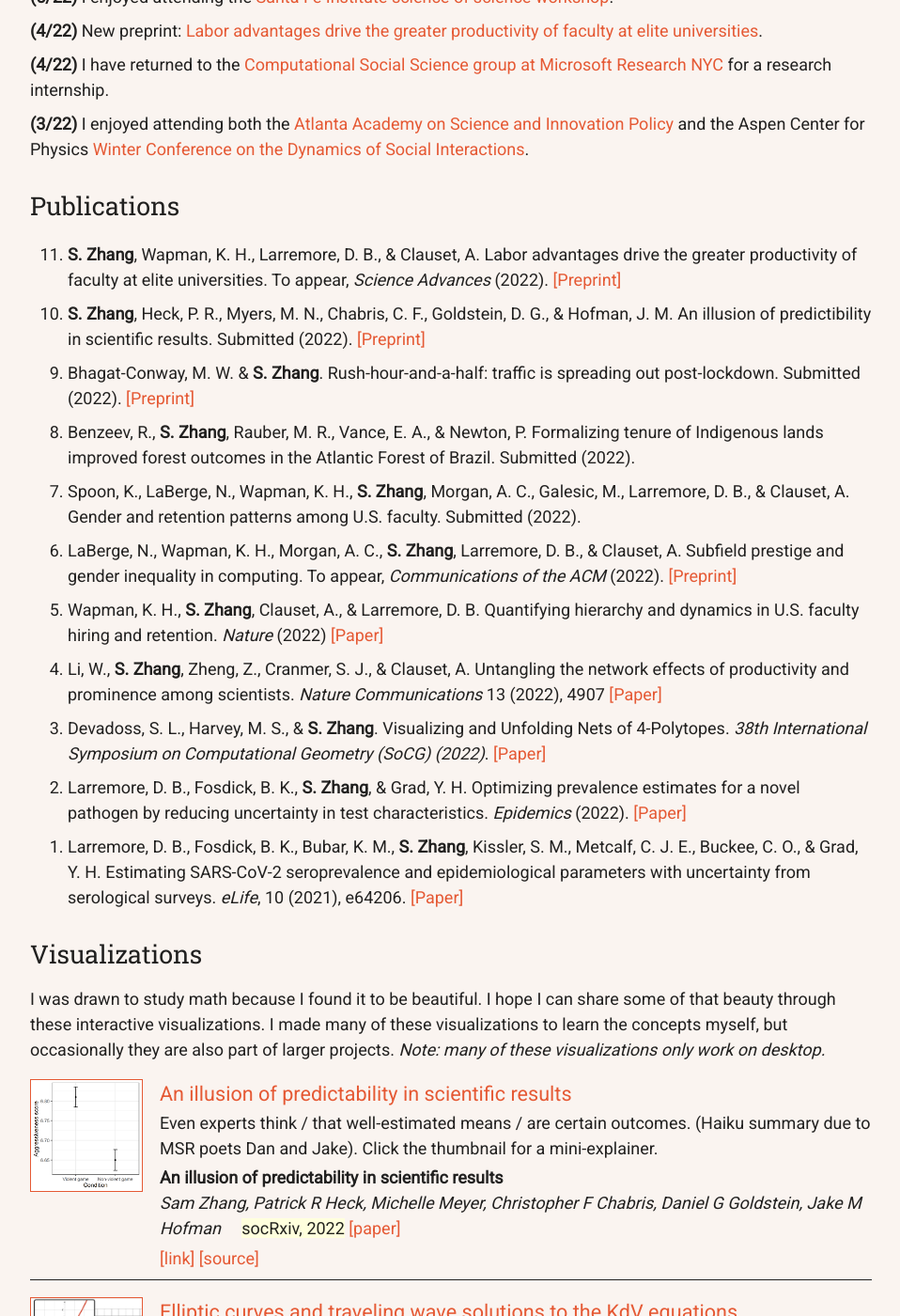
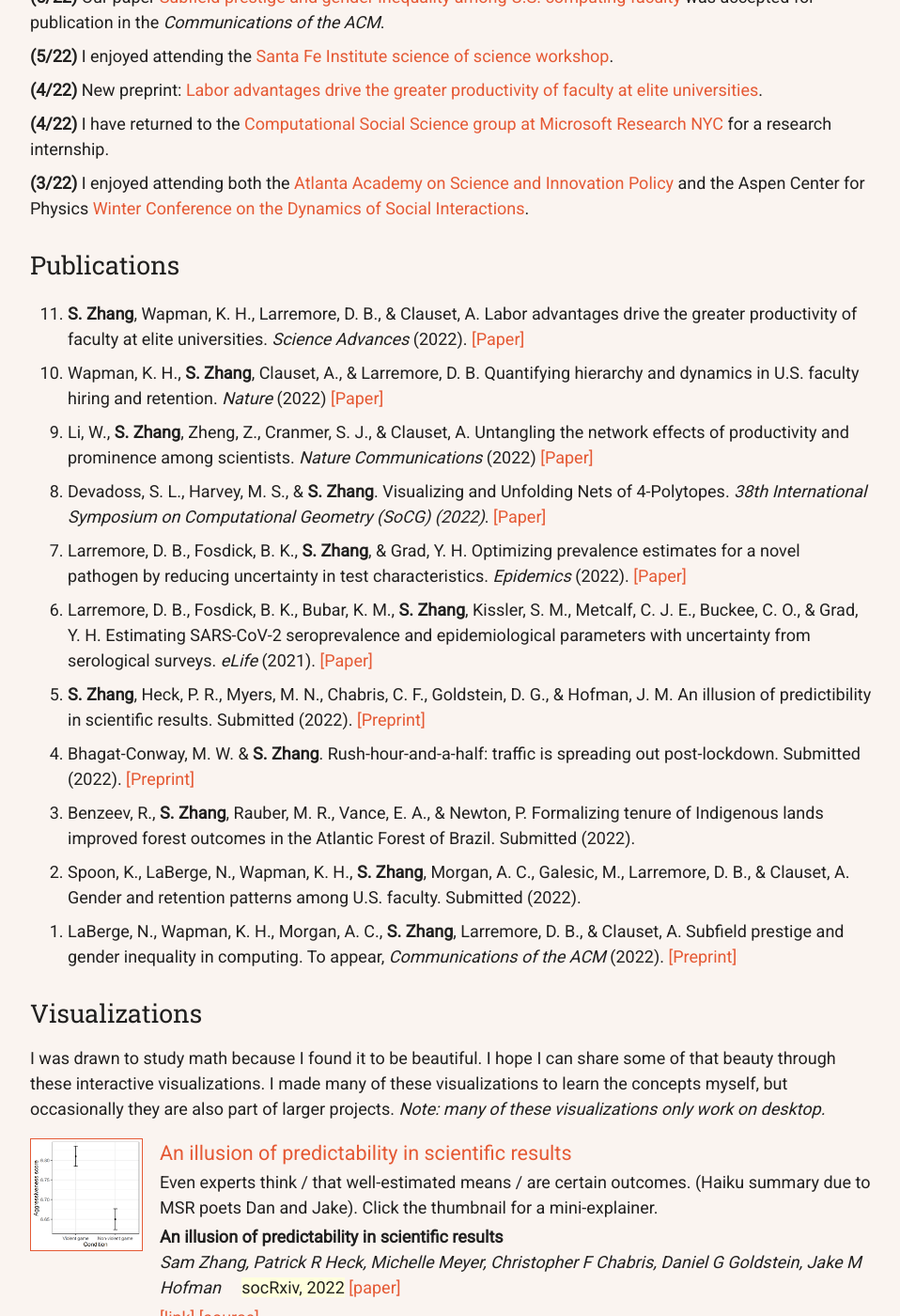
Before and after one commit to samzhang111/samzhang111.github.io, a Jekyll site: the page built from index.html, in a window 1280 px wide and 1400 px high, scrolled down 1580 px. Shown: the whole window at 94% size, without its empty margins (160-1118 px from the left). Built offline with Jekyll 4.4.1, drawn with Linux system fonts in a browser that asks for light colours; nearby versions of some CDN libraries; some of the changed lines change nothing that is shown; some of the changed text lies outside the part shown.

Commit message:
labor paper published

```diff
--- a/index.html
+++ b/index.html
@@ -53,10 +53,11 @@ layout: default
 <div id='recent' class="vertical-section">
           <div class="sectitle">Recent news</div>
           <ul>
+              <li> <b>(11/22)</b> New paper: <a target="_blank" href="https://www.science.org/doi/10.1126/sciadv.abq7056">Labor advantages drive the greater productivity of faculty at elite universities</a> in <em>Science Advances</em>. (<a target="_blank" href="https://fediscience.org/@sz/109366855008352628">Mastodon thread</a>, <a target="_blank" href="https://twitter.com/_szhang/status/1593712551660990465">twitter thread</a>).</li>
               <li> <b>(10/22)</b> Wrapped up a fantastic five-week residency in San Francisco with <a href="https://hrdag.org" target="_blank">HRDAG</a>. See our <a target="_blank" href="https://hrdag.org/tech-notes/implementing-lcmcr-in-stan.html">technical note about implementing LCMCR in Stan</a>.</li>
-              <li> <b>(9/22)</b> New paper: <a target="_blank_" href="https://www.nature.com/articles/s41586-022-05222-x">Quantifying hierarchy and dynamics in US faculty hiring and retention</a>, now published in <em>Nature</em>. (<a target="_blank" href="https://twitter.com/hneutr/status/1572632655421919232">Hunter's twitter thread</a>; <a target="_blank" href="https://www.nature.com/articles/d41586-022-02998-w"><em>Nature</em> news article</a>).</li>
+              <li> <b>(9/22)</b> New paper: <a target="_blank" href="https://www.nature.com/articles/s41586-022-05222-x">Quantifying hierarchy and dynamics in US faculty hiring and retention</a> in <em>Nature</em>. (<a target="_blank" href="https://twitter.com/hneutr/status/1572632655421919232">Hunter's twitter thread</a>; <a target="_blank" href="https://www.nature.com/articles/d41586-022-02998-w"><em>Nature</em> news article</a>).</li>
               <li> <b>(9/22)</b> New preprint: <a href="https://osf.io/6khsj/" target="_blank">Rush hour-and-a-half: traffic is spreading out post-lockdown</a> (<a href="https://twitter.com/mattwigway/status/1565737494192209920" target="_blank">Matt's twitter thread</a>).</li>
-              <li> <b>(8/22)</b> New paper: <a href="https://www.nature.com/articles/s41467-022-32604-6" target="_blank">Untangling the network effects of productivity and prominence among scientists</a>, now published in <em>Nature Communications</em> (<a href="https://twitter.com/aaronclauset/status/1561758438564429824" target="_blank">Aaron's twitter summary</a>).</li>
+              <li> <b>(8/22)</b> New paper: <a href="https://www.nature.com/articles/s41467-022-32604-6" target="_blank">Untangling the network effects of productivity and prominence among scientists</a> in <em>Nature Communications</em> (<a href="https://twitter.com/aaronclauset/status/1561758438564429824" target="_blank">Aaron's twitter summary</a>).</li>
               <li> <b>(7/22)</b> I participated in the <a href="https://www.santafe.edu/engage/learn/programs/complexity-gains-international-summer-school" target="_blank">SFI Complexity-GAINs International Summer School</a> in Vienna.</li>
               <li> <b>(6/22)</b> Passed my comps!</li>
               <li> <b>(6/22)</b> Gave a talk and a poster at <a href="https://www.icssi.org/" target="_blank">the International Conference on the Science of Science & Innovation</a> in DC and a talk at <a href="https://www.inf.fu-berlin.de/inst/ag-ti/socg22/program.html" target="_blank">the SoCG media exposition</a> virtually in Berlin (<a href="https://drops.dagstuhl.de/opus/volltexte/2022/16075/pdf/LIPIcs-SoCG-2022-67.pdf" target="_blank">link to SoCG paper</a>).</li>
@@ -75,7 +76,18 @@ layout: default
 
         <ol class="bibliography" reversed>
 
-            <li><span id="zhang2022labor"><b>S. Zhang</b>, Wapman, K. H., Larremore, D. B., &amp; Clauset, A. Labor advantages drive the greater productivity of faculty at elite universities. To appear, <em>Science Advances</em> (2022). <a target="_blank" href="https://arxiv.org/abs/2204.05989">[Preprint]</a></span></li>
+
+<li><span id="zhang2022labor"><b>S. Zhang</b>, Wapman, K. H., Larremore, D. B., &amp; Clauset, A. Labor advantages drive the greater productivity of faculty at elite universities. <em>Science Advances</em> (2022). <a target="_blank" href="https://www.science.org/doi/10.1126/sciadv.abq7056">[Paper]</a></span></li>
+
+<li><span id="wapman2022quantifying">Wapman, K. H., <b>S. Zhang</b>, Clauset, A., &amp; Larremore, D. B. Quantifying hierarchy and dynamics in U.S. faculty hiring and retention. <em>Nature</em> (2022) <a target="_blank" href="https://doi.org/10.1038/s41586-022-05222-x">[Paper]</a></span></li>
+
+<li><span id="li2021untangling">Li, W., <b>S. Zhang</b>, Zheng, Z., Cranmer, S. J., &amp; Clauset, A. Untangling the network effects of productivity and prominence among scientists. <em>Nature Communications</em> (2022) <a target="_blank" href="https://www.nature.com/articles/s41467-022-32604-6">[Paper]</a></span></li>
+
+<li><span id="unfoldings">Devadoss, S. L., Harvey, M. S., &amp; <b>S. Zhang</b>. Visualizing and Unfolding Nets of 4-Polytopes. <i>38th International Symposium on Computational Geometry (SoCG) (2022)</i>. <a target="_blank" href="https://drops.dagstuhl.de/opus/volltexte/2022/16075/pdf/LIPIcs-SoCG-2022-67.pdf">[Paper]</a></span></li>
+
+<li><span id="larremore2022jointly">Larremore, D. B., Fosdick, B. K., <b>S. Zhang</b>, &amp; Grad, Y. H. Optimizing prevalence estimates for a novel pathogen by reducing uncertainty in test characteristics. <em>Epidemics</em> (2022). <a target="_blank" href="https://doi.org/10.1016/j.epidem.2022.100634">[Paper]</a></span></li>
+
+<li><span id="larremore2021estimating">Larremore, D. B., Fosdick, B. K., Bubar, K. M., <b>S. Zhang</b>, Kissler, S. M., Metcalf, C. J. E., Buckee, C. O., &amp; Grad, Y. H. Estimating SARS-CoV-2 seroprevalence and epidemiological parameters with uncertainty from serological surveys. <i>eLife</i> (2021). <a target="_blank" href="https://elifesciences.org/articles/64206">[Paper]</a></span></li>
 
 <li><span id="zhang2022illusion"><b>S. Zhang</b>, Heck, P. R., Myers, M. N., Chabris, C. F., Goldstein, D. G., &amp; Hofman, J. M. An illusion of predictibility in scientific results. Submitted (2022). <a target="_blank" href="https://osf.io/preprints/socarxiv/5tcgs/">[Preprint]</a></span></li>
 
@@ -86,17 +98,6 @@ layout: default
 <li><span id="spoon2022retention">Spoon, K., LaBerge, N., Wapman, K. H., <b>S. Zhang</b>, Morgan, A. C., Galesic, M., Larremore, D. B., &amp; Clauset, A.  Gender and retention patterns among U.S. faculty. Submitted (2022).</span></li>
 
 <li><span id="laberge2022subfield">LaBerge, N., Wapman, K. H., Morgan, A. C., <b>S. Zhang</b>, Larremore, D. B., &amp; Clauset, A. Subfield prestige and gender inequality in computing. To appear, <em>Communications of the ACM</em> (2022). <a target="_blank" href="https://arxiv.org/abs/2201.00254">[Preprint]</a></span></li>
-
-<li><span id="wapman2022quantifying">Wapman, K. H., <b>S. Zhang</b>, Clauset, A., &amp; Larremore, D. B. Quantifying hierarchy and dynamics in U.S. faculty hiring and retention. <em>Nature</em> (2022) <a target="_blank" href="https://doi.org/10.1038/s41586-022-05222-x">[Paper]</a></span></li>
-
-<li><span id="li2021untangling">Li, W., <b>S. Zhang</b>, Zheng, Z., Cranmer, S. J., &amp; Clauset, A. Untangling the network effects of productivity and prominence among scientists. <em>Nature Communications</em> 13 (2022), 4907 <a target="_blank" href="https://www.nature.com/articles/s41467-022-32604-6">[Paper]</a></span></li>
-
-<li><span id="unfoldings">Devadoss, S. L., Harvey, M. S., &amp; <b>S. Zhang</b>. Visualizing and Unfolding Nets of 4-Polytopes. <i>38th International Symposium on Computational Geometry (SoCG) (2022)</i>. <a target="_blank" href="https://drops.dagstuhl.de/opus/volltexte/2022/16075/pdf/LIPIcs-SoCG-2022-67.pdf">[Paper]</a></span></li>
-
-<li><span id="larremore2022jointly">Larremore, D. B., Fosdick, B. K., <b>S. Zhang</b>, &amp; Grad, Y. H. Optimizing prevalence estimates for a novel pathogen by reducing uncertainty in test characteristics. <em>Epidemics</em> (2022). <a target="_blank" href="https://doi.org/10.1016/j.epidem.2022.100634">[Paper]</a></span></li>
-
-<li><span id="larremore2021estimating">Larremore, D. B., Fosdick, B. K., Bubar, K. M., <b>S. Zhang</b>, Kissler, S. M., Metcalf, C. J. E., Buckee, C. O., &amp; Grad, Y. H. Estimating SARS-CoV-2 seroprevalence and epidemiological parameters with uncertainty from serological surveys. <i>eLife</i>, 10 (2021), e64206. <a target="_blank" href="https://elifesciences.org/articles/64206">[Paper]</a></span></li>
-
 
 </ol>
 
```
